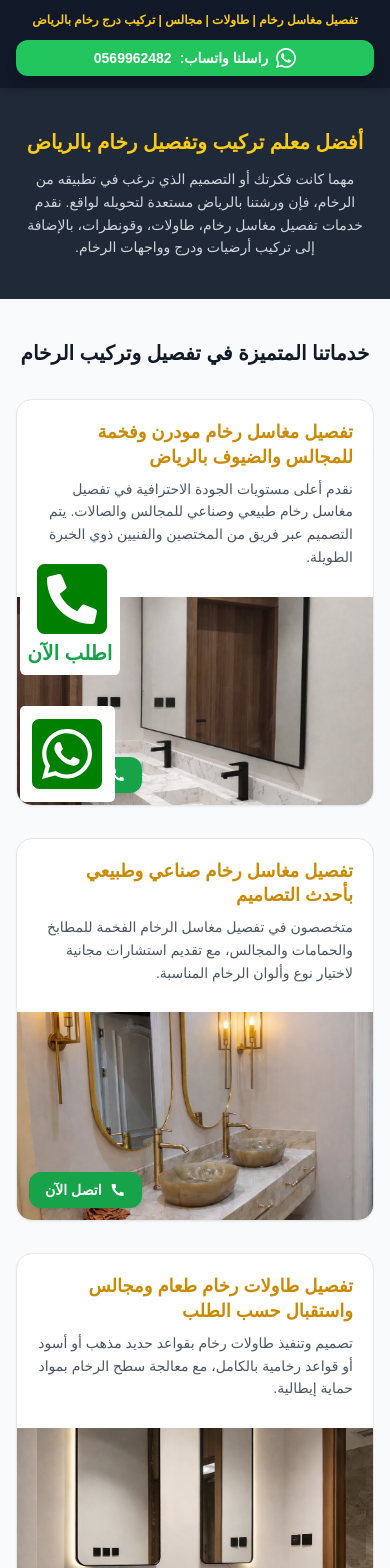
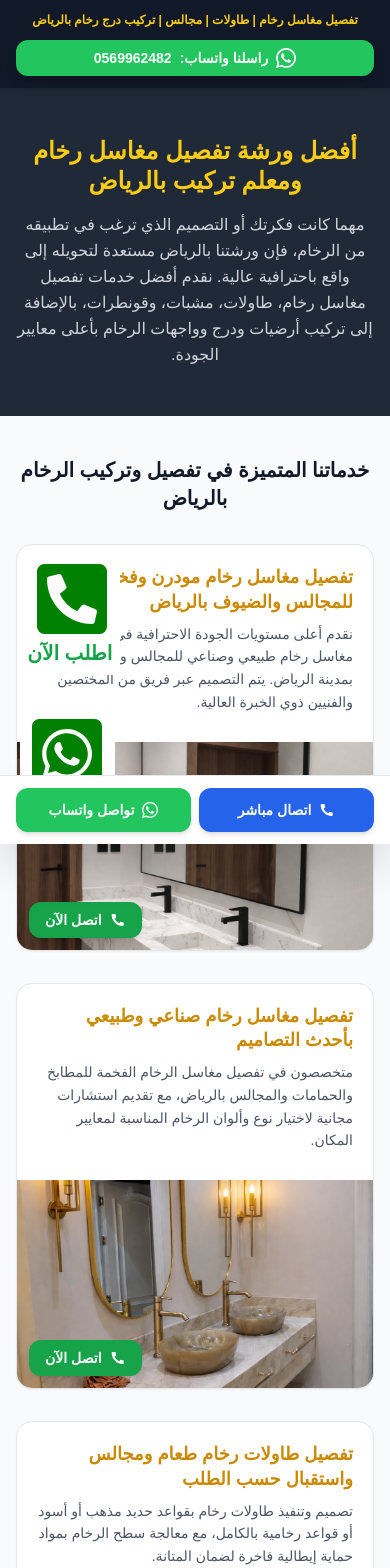
Before and after one commit to hamada470/MyWebsite, a Next.js app: page / in a window 390 px wide. Shown: the top 1568 px of the page. Built offline with nearby package versions, Linux system fonts and the light colour scheme; a web font is replaced by a local one.

Commit message:
Update page.tsx

```diff
--- a/app/page.tsx
+++ b/app/page.tsx
@@ -1,19 +1,73 @@
-'use client';
-
+import { Metadata } from 'next';
 import Image from 'next/image';
 
+// 1. إعدادات السيو والكلمات المفتاحية لمُحرّكات البحث (Metadata)
+export const metadata: Metadata = {
+  title: 'تفصيل مغاسل رخام بالرياض | معلم تركيب رخام وطاولات مودرن 0569962482',
+  description: 'أفضل ورشة تفصيل مغاسل رخام طبيعي وصناعي بالرياض. تفصيل طاولات، مشبات، وقونطرات، وتركيب واجهات وأرضيات بأعلى جودة واحترافية. اتصل الآن: 0569962482',
+  keywords: [
+    'تفصيل مغاسل رخام بالرياض',
+    'تفصيل مغاسل رخام',
+    'مغاسل رخام مودرن',
+    'مغاسل رخام طبيعي',
+    'معلم رخام بالرياض',
+    'ورشة تفصيل رخام الرياض',
+    'تفصيل طاولات رخام',
+    'تركيب واجهات رخام',
+    'تركيب درج رخام بالرياض',
+    'جلي وتلميع رخام'
+  ],
+  openGraph: {
+    title: 'تفصيل مغاسل رخام بالرياض | معلم تركيب رخام وطاولات مودرن',
+    description: 'تفصيل وتصنيع كافة ديكورات الرخام والمغاسل بالرياض بجودة عالية وأسعار تنافسية.',
+    locale: 'ar_SA',
+    type: 'website',
+  },
+};
+
 export default function Home() {
+  // الكلمات المفتاحية موزعة باحترافية داخل الخدمات
   const articles = [
-    { title: 'تفصيل مغاسل رخام مودرن وفخمة للمجالس والضيوف بالرياض', description: 'نقدم أعلى مستويات الجودة الاحترافية في تفصيل مغاسل رخام طبيعي وصناعي للمجالس والصالات. يتم التصميم عبر فريق من المختصين والفنيين ذوي الخبرة الطويلة.' },
-    { title: 'تفصيل مغاسل رخام صناعي وطبيعي بأحدث التصاميم', description: 'متخصصون في تفصيل مغاسل الرخام الفخمة للمطابخ والحمامات والمجالس، مع تقديم استشارات مجانية لاختيار نوع وألوان الرخام المناسبة.' },
-    { title: 'تفصيل طاولات رخام طعام ومجالس واستقبال حسب الطلب', description: 'تصميم وتنفيذ طاولات رخام بقواعد حديد مذهب أو أسود أو قواعد رخامية بالكامل، مع معالجة سطح الرخام بمواد حماية إيطالية.' },
-    { title: 'تفصيل وقونطرات رخام ومقاطع استقبال وفنادق', description: 'نقوم بتفصيل وتصنيع قونطرات الرخام الفاخرة للمكاتب، الشركات، والمطاعم بأعلى معايير الجودة والقص المعماري الدقيق.' },
-    { title: 'تفصيل مشبات رخام وديكورات شعبية وفاخرة', description: 'نوفر أفضل تصاميم تفصيل مشبات الرخام للملاحق والمجالس التراثية والمودرن بأشكال هندسية مميزة تتناسب مع الديكور العام.' },
-    { title: 'تفصيل وتصنيع وتركيب درج رخام داخلي وخارجي باحترافية', description: 'تركيب وتفصيل درج الرخام بأعلى معايير السلامة والجودة، مع إضافة الإضاءات المخفية والقص الليزري المميز.' },
-    { title: 'معلم تركيب رخام ممتاز بالرياض أرضيات وجدران', description: 'أفضل معلم تركيب أرضيات رخام وجدران بالرياض مع مطابقة العروق والتعتيق لضمان مظهر فخم بدون أي بروز.' },
-    { title: 'تركيب واجهات رخام ميكانيكي وعادي للمباني والفلل', description: 'تركيب واجهات رخام ممتازة ضمن أعلى درجات الثبات والأمان، بالإضافة إلى العزل الحراري خلف الرخام وتوفير تشكيلات فخمة.' },
-    { title: 'جلي وتلميع الرخام الطبيعي ومعالجة الكسور والفواصل', description: 'خدمات جلي وتلميع الرخام باستخدام المواد الكريستالية التي تعيد للرخام بريقه ولمعانه الزجاجي، مع معالجة الفواصل والشقوق.' },
-    { title: 'ورشة تفصيل كل ما يخص الرخام والتصاميم الخاصة', description: 'نمتلك ورشة متكاملة لتفصيل بديل الرخام والشواهد وجميع الديكورات الرخامية حسب الطلب، مع التزام تام بالسرعة والدقة.' }
+    {
+      title: 'تفصيل مغاسل رخام مودرن وفخمة للمجالس والضيوف بالرياض',
+      description: 'نقدم أعلى مستويات الجودة الاحترافية في تفصيل مغاسل رخام طبيعي وصناعي للمجالس والصالات بمدينة الرياض. يتم التصميم عبر فريق من المختصين والفنيين ذوي الخبرة العالية.'
+    },
+    {
+      title: 'تفصيل مغاسل رخام صناعي وطبيعي بأحدث التصاميم',
+      description: 'متخصصون في تفصيل مغاسل الرخام الفخمة للمطابخ والحمامات والمجالس بالرياض، مع تقديم استشارات مجانية لاختيار نوع وألوان الرخام المناسبة لمعايير المكان.'
+    },
+    {
+      title: 'تفصيل طاولات رخام طعام ومجالس واستقبال حسب الطلب',
+      description: 'تصميم وتنفيذ طاولات رخام بقواعد حديد مذهب أو أسود أو قواعد رخامية بالكامل، مع معالجة سطح الرخام بمواد حماية إيطالية فاخرة لضمان المتانة.'
+    },
+    {
+      title: 'تفصيل وقونطرات رخام ومقاطع استقبال وفنادق بالرياض',
+      description: 'نقوم بتفصيل وتصنيع قونطرات الرخام الفاخرة للمكاتب، الشركات، والمطاعم بأعلى معايير الجودة والقص المعماري الدقيق والمخصص.'
+    },
+    {
+      title: 'تفصيل مشبات رخام وديكورات شعبية وفاخرة',
+      description: 'نوفر أفضل تصاميم تفصيل مشبات الرخام للملاحق والمجالس التراثية والمودرن بأشكال هندسية مميزة تتناسب مع باقي الديكور العام للمنزل.'
+    },
+    {
+      title: 'تفصيل وتصنيع وتركيب درج رخام داخلي وخارجي باحترافية',
+      description: 'تركيب وتفصيل درج الرخام بمدينة الرياض بأعلى معايير السلامة والجودة، مع إضافة الإضاءات المخفية والقص الليزري المتقن.'
+    },
+    {
+      title: 'معلم تركيب رخام ممتاز بالرياض أرضيات وجدران',
+      description: 'أفضل معلم تركيب أرضيات رخام وجدران بالرياض مع مطابقة العروق والتعتيق لضمان مظهر فخم وبدون أي بروز أو عيوب تركيبية.'
+    },
+    {
+      title: 'تركيب واجهات رخام ميكانيكي وعادي للمباني والفلل',
+      description: 'تركيب واجهات رخام ممتازة ضمن أعلى درجات الثبات والأمان، بالإضافة إلى توفير العزل الحراري خلف الرخام وتوفير تشكيلات فخمة راقية.'
+    },
+    {
+      title: 'جلي وتلميع الرخام الطبيعي ومعالجة الكسور والفواصل',
+      description: 'خدمات جلي وتلميع الرخام باستخدام المواد الكريستالية التي تعيد للرخام بريقه ولمعانه الزجاجي، مع معالجة الفواصل والشقوق بمهارة.'
+    },
+    {
+      title: 'ورشة تفصيل كل ما يخص الرخام والتصاميم الخاصة بالرياض',
+      description: 'نمتلك ورشة متكاملة بالرياض لتفصيل بديل الرخام والشواهد وجميع الديكورات الرخامية حسب الطلب، مع التزام تام بالسرعة والدقة والتسليم.'
+    }
   ];
 
   const galleryImages = [
@@ -25,24 +79,50 @@ export default function Home() {
     '/unnamed (6).png'
   ];
 
+  // بيانات Schema Markup لإجبار Google على إدراك النشاط بالرياض بدون خريطة
+  const jsonLdData = {
+    "@context": "https://schema.org",
+    "@type": "HomeAndConstructionBusiness",
+    "name": "ورشة تفصيل مغاسل رخام بالرياض",
+    "description": "تفصيل مغاسل رخام طبيعي وصناعي، طاولات رخام، وتركيب واجهات وأرضيات بالرياض.",
+    "telephone": "+966569962482",
+    "address": {
+      "@type": "PostalAddress",
+      "addressLocality": "Riyadh",
+      "addressRegion": "Riyadh",
+      "addressCountry": "SA"
+    },
+    "geo": {
+      "@type": "GeoCoordinates",
+      "latitude": 24.7136,
+      "longitude": 46.6753
+    },
+    "priceRange": "$$"
+  };
+
   return (
-    <main className="min-h-screen bg-gray-50 text-gray-800 pb-16" style={{ direction: 'rtl', textAlign: 'right' }}>
+    <main className="min-h-screen bg-gray-50 text-gray-800 pb-24 md:pb-16" style={{ direction: 'rtl', textAlign: 'right' }}>
 
-      {/* الهيدر العلوي المزود بزري الواتساب والتواصل */}
+      {/* 2. إضافة كود البيانات المنظمة (JSON-LD Schema) */}
+      <script
+        type="application/ld+json"
+        dangerouslySetInnerHTML={{ __html: JSON.stringify(jsonLdData) }}
+      />
+
+      {/* الهيدر العلوي */}
       <header className="bg-gray-900 text-white py-3 px-4 sticky top-0 z-50 shadow-md">
         <div className="max-w-5xl mx-auto flex flex-col md:flex-row justify-between items-center gap-3">
-          <h1 className="text-xs md:text-sm font-bold text-yellow-400 text-center md:text-right">
+          <span className="text-xs md:text-sm font-bold text-yellow-400 text-center md:text-right">
             تفصيل مغاسل رخام | طاولات | مجالس | تركيب درج رخام بالرياض
-          </h1>
+          </span>
 
-          {/* زر الواتساب أعلى الشاشة */}
+          {/* زر الواتساب أعلى الشاشة (لأجهزة الكمبيوتر) */}
           <a
             href="https://wa.me/966569962482"
             target="_blank"
             rel="noopener noreferrer"
             className="bg-green-500 hover:bg-green-600 text-white px-6 py-2 rounded-xl font-extrabold flex items-center justify-center gap-2 text-sm md:text-base shadow-lg transition duration-200 transform hover:scale-105 w-full md:w-auto"
           >
-            {/* أيقونة الواتساب */}
             <svg className="w-5 h-5 fill-current" viewBox="0 0 24 24">
               <path d="M.057 24l1.687-6.163c-1.041-1.804-1.588-3.849-1.587-5.946.003-6.556 5.338-11.891 11.893-11.891 3.181.001 6.167 1.24 8.413 3.488 2.245 2.248 3.481 5.236 3.48 8.414-.003 6.557-5.338 11.892-11.893 11.892-1.99-.001-3.951-.5-5.688-1.448l-6.305 1.654zm6.597-3.807c1.676.995 3.276 1.591 5.392 1.592 5.448 0 9.886-4.434 9.889-9.885.002-5.462-4.415-9.89-9.881-9.892-5.452 0-9.887 4.434-9.889 9.884-.001 2.225.651 3.891 1.746 5.634l-.999 3.648 3.742-.981zm11.387-5.464c-.074-.124-.272-.198-.57-.347-.297-.149-1.758-.868-2.031-.967-.272-.099-.47-.149-.669.149-.198.297-.768.967-.941 1.165-.173.198-.347.223-.644.074-.297-.149-1.255-.462-2.39-1.475-.883-.788-1.48-1.761-1.653-2.059-.173-.297-.018-.458.13-.606.134-.133.297-.347.446-.521.151-.172.2-.296.3-.495.099-.198.05-.372-.025-.521-.075-.148-.669-1.611-.916-2.206-.242-.579-.487-.501-.669-.51l-.57-.01c-.198 0-.52.074-.792.372s-1.04 1.016-1.04 2.479 1.065 2.876 1.213 3.074c.149.198 2.095 3.2 5.076 4.487.709.306 1.263.489 1.694.626.712.226 1.36.194 1.872.118.572-.085 1.758-.719 2.006-1.413.248-.695.248-1.29.173-1.414z"/>
             </svg>
@@ -52,23 +132,23 @@ export default function Home() {
         </div>
       </header>
 
-      {/* قسم المقدمة */}
-      <section className="bg-gray-800 text-white py-10 px-4 text-center">
-        <div className="max-w-4xl mx-auto space-y-3">
-          <h2 className="text-xl md:text-3xl font-extrabold text-yellow-400">
-            أفضل معلم تركيب وتفصيل رخام بالرياض
-          </h2>
-          <p className="text-gray-300 text-sm md:text-base leading-relaxed">
-            مهما كانت فكرتك أو التصميم الذي ترغب في تطبيقه من الرخام، فإن ورشتنا بالرياض مستعدة لتحويله لواقع. نقدم خدمات تفصيل مغاسل رخام، طاولات، وقونطرات، بالإضافة إلى تركيب أرضيات ودرج وواجهات الرخام.
+      {/* قسم المقدمة - مع وسم H1 الرئيسي للسيو */}
+      <section className="bg-gray-800 text-white py-12 px-4 text-center">
+        <div className="max-w-4xl mx-auto space-y-4">
+          <h1 className="text-2xl md:text-4xl font-extrabold text-yellow-400 leading-tight">
+            أفضل ورشة تفصيل مغاسل رخام ومعلم تركيب بالرياض
+          </h1>
+          <p className="text-gray-300 text-base md:text-lg leading-relaxed">
+            مهما كانت فكرتك أو التصميم الذي ترغب في تطبيقه من الرخام، فإن ورشتنا بالرياض مستعدة لتحويله إلى واقع باحترافية عالية. نقدم أفضل خدمات تفصيل مغاسل رخام، طاولات، مشبات، وقونطرات، بالإضافة إلى تركيب أرضيات ودرج وواجهات الرخام بأعلى معايير الجودة.
           </p>
         </div>
       </section>
 
       {/* قسم المقالات مع الصور وأزرار الاتصال */}
       <section className="max-w-5xl mx-auto py-10 px-4">
-        <h3 className="text-xl md:text-2xl font-bold text-gray-900 mb-8 text-center">
-          خدماتنا المتميزة في تفصيل وتركيب الرخام
-        </h3>
+        <h2 className="text-xl md:text-3xl font-bold text-gray-900 mb-8 text-center">
+          خدماتنا المتميزة في تفصيل وتركيب الرخام بالرياض
+        </h2>
 
         <div className="grid grid-cols-1 md:grid-cols-2 gap-8">
           {articles.map((item, index) => (
@@ -76,16 +156,17 @@ export default function Home() {
 
               {/* النص والأوصاف */}
               <div className="p-5">
-                <h4 className="text-lg font-bold text-yellow-600 mb-2 leading-snug">{item.title}</h4>
+                <h3 className="text-lg font-bold text-yellow-600 mb-2 leading-snug">{item.title}</h3>
                 <p className="text-gray-600 text-sm leading-relaxed">{item.description}</p>
               </div>
 
-              {/* الصورة مع أيقونة وزر الاتصال فوق الصورة */}
+              {/* الصورة وزر الاتصال فوق الصورة */}
               <div className="relative h-52 w-full mt-2">
                 <Image
                   src={galleryImages[index % galleryImages.length]}
                   alt={item.title}
                   fill
+                  sizes="(max-width: 768px) 100vw, 50vw"
                   className="object-cover"
                 />
 
@@ -106,6 +187,30 @@ export default function Home() {
         </div>
       </section>
 
+      {/* 3. شريط أزرار الاتصال الثابت السريع للجوال (Call to Action Bar) */}
+      <div className="fixed bottom-0 left-0 right-0 z-50 bg-white border-t border-gray-200 p-3 flex justify-around items-center md:hidden shadow-2xl">
+        <a
+          href="tel:0569962482"
+          className="bg-blue-600 hover:bg-blue-700 text-white font-bold px-4 py-3 rounded-xl flex items-center gap-2 text-sm w-[48%] justify-center shadow-md active:scale-95 transition"
+        >
+          <svg className="w-4 h-4 fill-current" viewBox="0 0 24 24">
+            <path d="M20.01 15.38c-1.23 0-2.42-.2-3.53-.56-.35-.12-.74-.03-1.01.24l-1.57 1.97c-2.83-1.35-5.48-3.9-6.89-6.83l1.95-1.66c.27-.28.35-.67.24-1.02-.37-1.11-.56-2.32-.56-3.55 0-.55-.45-1-1-1H3.5c-.55 0-1 .45-1 1 0 9.39 7.61 17 17 17 .55 0 1-.45 1-1v-3.49c0-.55-.45-1-1-1z"/>
+          </svg>
+          <span>اتصال مباشر</span>
+        </a>
+        <a
+          href="https://wa.me/966569962482"
+          target="_blank"
+          rel="noopener noreferrer"
+          className="bg-green-500 hover:bg-green-600 text-white font-bold px-4 py-3 rounded-xl flex items-center gap-2 text-sm w-[48%] justify-center shadow-md active:scale-95 transition"
+        >
+          <svg className="w-4 h-4 fill-current" viewBox="0 0 24 24">
+            <path d="M.057 24l1.687-6.163c-1.041-1.804-1.588-3.849-1.587-5.946.003-6.556 5.338-11.891 11.893-11.891 3.181.001 6.167 1.24 8.413 3.488 2.245 2.248 3.481 5.236 3.48 8.414-.003 6.557-5.338 11.892-11.893 11.892-1.99-.001-3.951-.5-5.688-1.448l-6.305 1.654zm6.597-3.807c1.676.995 3.276 1.591 5.392 1.592 5.448 0 9.886-4.434 9.889-9.885.002-5.462-4.415-9.89-9.881-9.892-5.452 0-9.887 4.434-9.889 9.884-.001 2.225.651 3.891 1.746 5.634l-.999 3.648 3.742-.981zm11.387-5.464c-.074-.124-.272-.198-.57-.347-.297-.149-1.758-.868-2.031-.967-.272-.099-.47-.149-.669.149-.198.297-.768.967-.941 1.165-.173.198-.347.223-.644.074-.297-.149-1.255-.462-2.39-1.475-.883-.788-1.48-1.761-1.653-2.059-.173-.297-.018-.458.13-.606.134-.133.297-.347.446-.521.151-.172.2-.296.3-.495.099-.198.05-.372-.025-.521-.075-.148-.669-1.611-.916-2.206-.242-.579-.487-.501-.669-.51l-.57-.01c-.198 0-.52.074-.792.372s-1.04 1.016-1.04 2.479 1.065 2.876 1.213 3.074c.149.198 2.095 3.2 5.076 4.487.709.306 1.263.489 1.694.626.712.226 1.36.194 1.872.118.572-.085 1.758-.719 2.006-1.413.248-.695.248-1.29.173-1.414z"/>
+          </svg>
+          <span>تواصل واتساب</span>
+        </a>
+      </div>
+
     </main>
   );
 }
```
